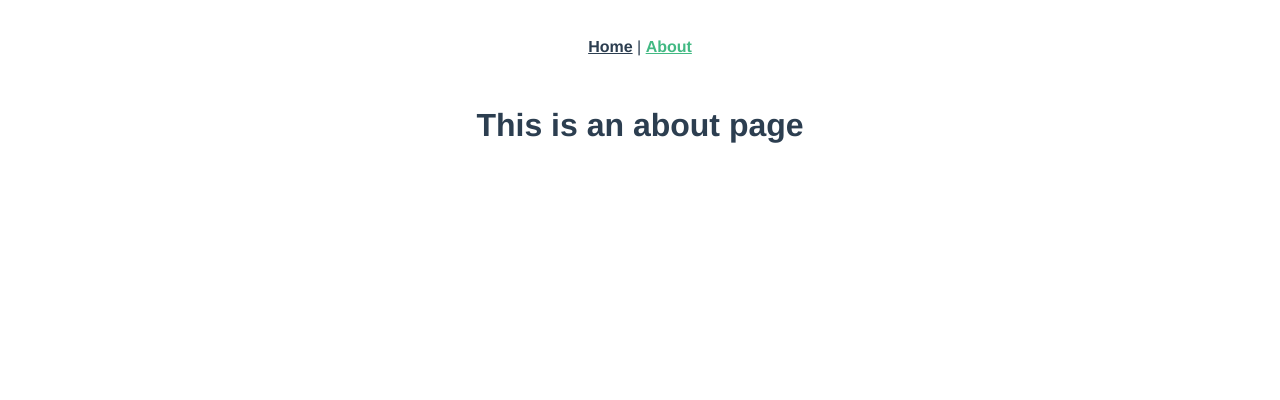
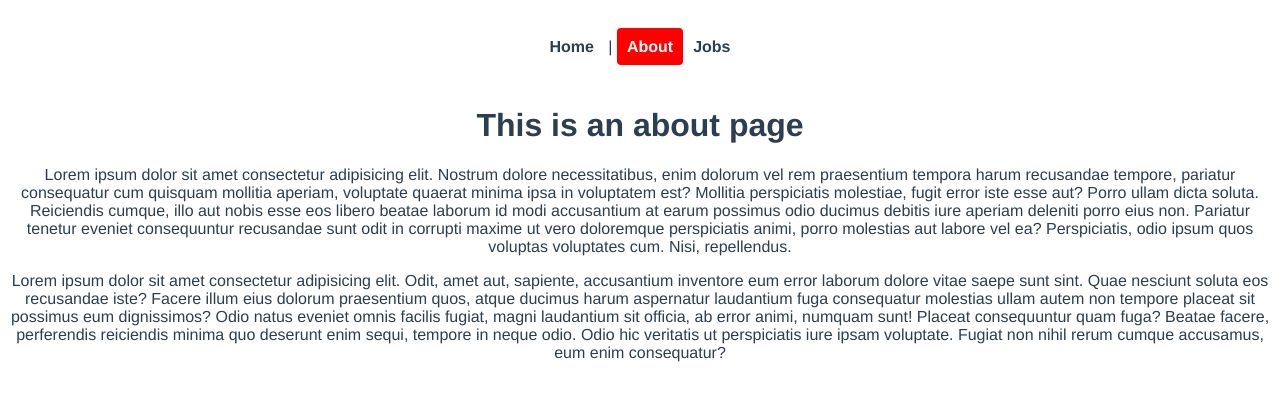
Before and after one commit to catafest-work/ninja-jobs, a Vue app: page /about in a window 1280 px wide. Shown: the top 400 px of the page. Built offline with nearby package versions, Linux system fonts and the light colour scheme.

Commit message:
home about jobs

```diff
--- a/src/App.vue
+++ b/src/App.vue
@@ -1,8 +1,10 @@
 <template>
-  <nav>
+  <div id="nav">
     <router-link to="/">Home</router-link> |
-    <router-link to="/about">About</router-link>
-  </nav>
+    <!-- need to avoid multiple changes on source code ... see index.js const routes ... About implementation -->
+    <router-link :to="{ name: 'About'}" >About</router-link>
+    <router-link :to="{ name: 'Jobs'}" >Jobs</router-link>
+  </div>
   <router-view/>
 </template>
 
@@ -15,16 +17,20 @@
   color: #2c3e50;
 }
 
-nav {
+#nav {
   padding: 30px;
 }
 
-nav a {
+#nav a {
   font-weight: bold;
   color: #2c3e50;
+  text-decoration: none;
+  padding: 10px;
+  border-radius: 4px;
 }
 
-nav a.router-link-exact-active {
-  color: #42b983;
+#nav a.router-link-exact-active {
+  color: white;
+  background: red;
 }
 </style>
--- a/src/main.js
+++ b/src/main.js
@@ -1,5 +1,5 @@
 import { createApp } from 'vue'
 import App from './App.vue'
-import router from './router'
+import router from './router/index'
 
 createApp(App).use(router).mount('#app')
--- a/src/router/index.js
+++ b/src/router/index.js
@@ -1,20 +1,33 @@
 import { createRouter, createWebHistory } from 'vue-router'
-import HomeView from '../views/HomeView.vue'
+import Home from '../views/Home.vue'
+import About from '../views/About.vue'
+import Jobs from '../views/jobs/Jobs.vue'
+//import JobDetails from '../views/jobs/JobDetails.vue'
 
 const routes = [
   {
     path: '/',
-    name: 'home',
-    component: HomeView
+    name: 'Home',
+    component: Home
   },
   {
     path: '/about',
-    name: 'about',
+    name: 'About',
     // route level code-splitting
     // this generates a separate chunk (about.[hash].js) for this route
     // which is lazy-loaded when the route is visited.
-    component: () => import(/* webpackChunkName: "about" */ '../views/AboutView.vue')
+    //component: () => import(/* webpackChunkName: "about" */ '../views/AboutView.vue')
+    component: About
+  },
+  {
+    path: '/jobs',
+    name: 'Jobs',
+    component: Jobs
   }
+  // { path: '/jobs/:id',
+  //   name: 'JobsDetails',
+  //   component: JobsDetails
+  // }
 ]
 
 const router = createRouter({
--- /dev/null
+++ b/src/views/About.vue
@@ -0,0 +1,7 @@
+<template>
+  <div class="about">
+    <h1>This is an about page</h1>
+    <p>Lorem ipsum dolor sit amet consectetur adipisicing elit. Nostrum dolore necessitatibus, enim dolorum vel rem praesentium tempora harum recusandae tempore, pariatur consequatur cum quisquam mollitia aperiam, voluptate quaerat minima ipsa in voluptatem est? Mollitia perspiciatis molestiae, fugit error iste esse aut? Porro ullam dicta soluta. Reiciendis cumque, illo aut nobis esse eos libero beatae laborum id modi accusantium at earum possimus odio ducimus debitis iure aperiam deleniti porro eius non. Pariatur tenetur eveniet consequuntur recusandae sunt odit in corrupti maxime ut vero doloremque perspiciatis animi, porro molestias aut labore vel ea? Perspiciatis, odio ipsum quos voluptas voluptates cum. Nisi, repellendus.</p>
+    <p>Lorem ipsum dolor sit amet consectetur adipisicing elit. Odit, amet aut, sapiente, accusantium inventore eum error laborum dolore vitae saepe sunt sint. Quae nesciunt soluta eos recusandae iste? Facere illum eius dolorum praesentium quos, atque ducimus harum aspernatur laudantium fuga consequatur molestias ullam autem non tempore placeat sit possimus eum dignissimos? Odio natus eveniet omnis facilis fugiat, magni laudantium sit officia, ab error animi, numquam sunt! Placeat consequuntur quam fuga? Beatae facere, perferendis reiciendis minima quo deserunt enim sequi, tempore in neque odio. Odio hic veritatis ut perspiciatis iure ipsam voluptate. Fugiat non nihil rerum cumque accusamus, eum enim consequatur?</p>
+  </div>
+</template>
--- a/src/views/AboutView.vue
+++ /dev/null
@@ -1,5 +0,0 @@
-<template>
-  <div class="about">
-    <h1>This is an about page</h1>
-  </div>
-</template>
--- /dev/null
+++ b/src/views/Home.vue
@@ -0,0 +1,21 @@
+<template>
+  <div class="home">
+    <!-- <img alt="Vue logo" src="../assets/logo.png">
+    <HelloWorld msg="Welcome to Your Vue.js App"/> -->
+    <h1>Homepage</h1>
+    <p>Lorem ipsum, dolor sit amet consectetur adipisicing elit. Necessitatibus accusamus, maxime magnam quas adipisci commodi debitis molestiae assumenda officia aperiam facilis doloremque temporibus. Quibusdam deleniti qui corporis soluta odio, dignissimos vitae aspernatur voluptates suscipit, assumenda explicabo quisquam pariatur dolorem, atque asperiores dolore. Eaque at amet modi obcaecati iure magnam facere expedita repellat impedit ea nihil, dolor voluptate delectus earum ut totam, ducimus voluptates cum nulla. Ullam minima ipsam nesciunt natus reprehenderit voluptatem est alias amet laboriosam. Deleniti, dolore! Beatae officia iusto perspiciatis quo hic, aliquam ea sint laborum voluptatum ducimus eveniet nisi. Officia nemo numquam earum, eum dolorum blanditiis repellat.</p>
+    <p>Lorem ipsum, dolor sit amet consectetur adipisicing elit. Accusantium cumque nobis accusamus adipisci, aspernatur esse ducimus architecto labore animi repellendus dolorum vero officia dicta reprehenderit laborum natus! Tempora delectus nisi quidem alias in distinctio. Possimus deleniti fuga molestias commodi alias, aliquam excepturi ut nemo eligendi error sequi, vel numquam repellat aliquid saepe in odio quas a harum dolorum totam eius! Dolorem maxime ea temporibus tempora, molestiae ratione tenetur asperiores praesentium odio nemo ducimus aperiam aspernatur facere veritatis provident dolores ullam quaerat repellendus? Voluptates non aperiam totam quod suscipit magnam possimus magni laborum, in alias ab quo, dolorum eligendi ullam accusantium!</p>
+  </div>
+</template>
+
+<script>
+// @ is an alias to /src
+import HelloWorld from '@/components/HelloWorld.vue'
+
+export default {
+  name: 'HomeView',
+  components: {
+    // HelloWorld
+  }
+}
+</script>
--- a/src/views/HomeView.vue
+++ /dev/null
@@ -1,18 +0,0 @@
-<template>
-  <div class="home">
-    <img alt="Vue logo" src="../assets/logo.png">
-    <HelloWorld msg="Welcome to Your Vue.js App"/>
-  </div>
-</template>
-
-<script>
-// @ is an alias to /src
-import HelloWorld from '@/components/HelloWorld.vue'
-
-export default {
-  name: 'HomeView',
-  components: {
-    HelloWorld
-  }
-}
-</script>
--- /dev/null
+++ b/src/views/jobs/JobDetails.vue
@@ -0,0 +1,18 @@
+<template>
+  <h1>Job Details Page</h1>
+
+</template>
+
+<script>
+export default {
+  data() {
+    return {
+      id: this.$route.params.id
+    }
+  }
+}
+</script>
+
+<style>
+
+</style>
--- /dev/null
+++ b/src/views/jobs/Jobs.vue
@@ -0,0 +1,25 @@
+<template>
+  <h1>Jobs</h1>
+  <div v-for="job in jobs" :key="job.id">
+    <h2>{{ job.title }}</h2>
+  </div>
+</template>
+
+<script>
+export default {
+  data() {
+    return {
+      jobs: [
+        {title: 'ninja UX Designer', id: 1, details: 'lorem' },
+        {title: 'ninja Web Developer', id: 2, details: 'lorem' },
+        {title: 'ninja Vue Designer', id: 3, details: 'lorem' },
+
+      ]
+    }
+  }
+}
+</script>
+
+<style>
+
+</style>
```
